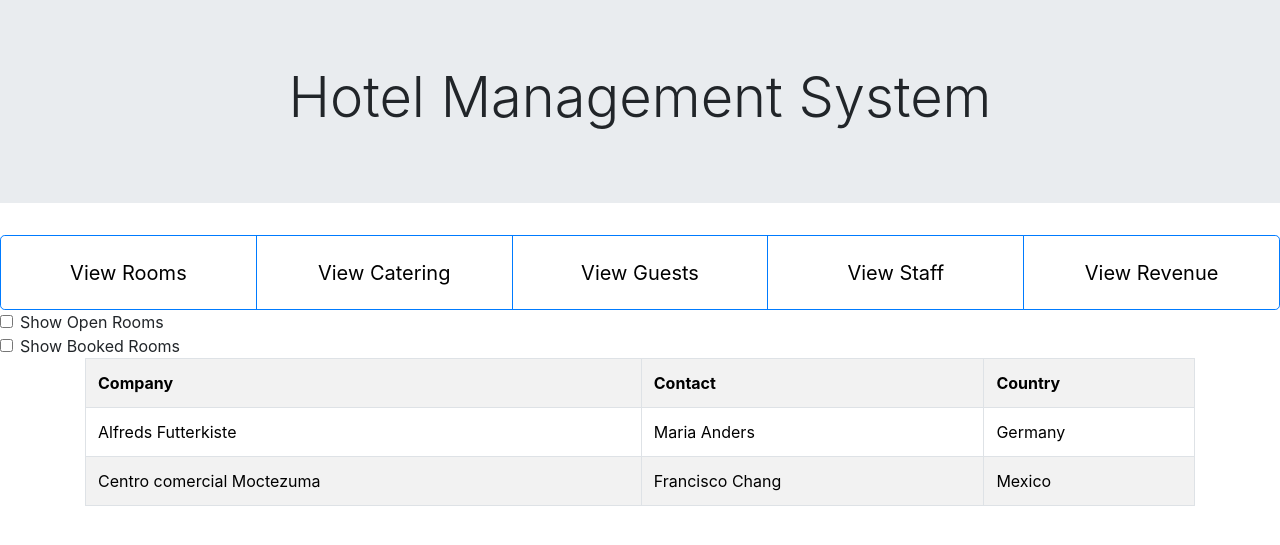
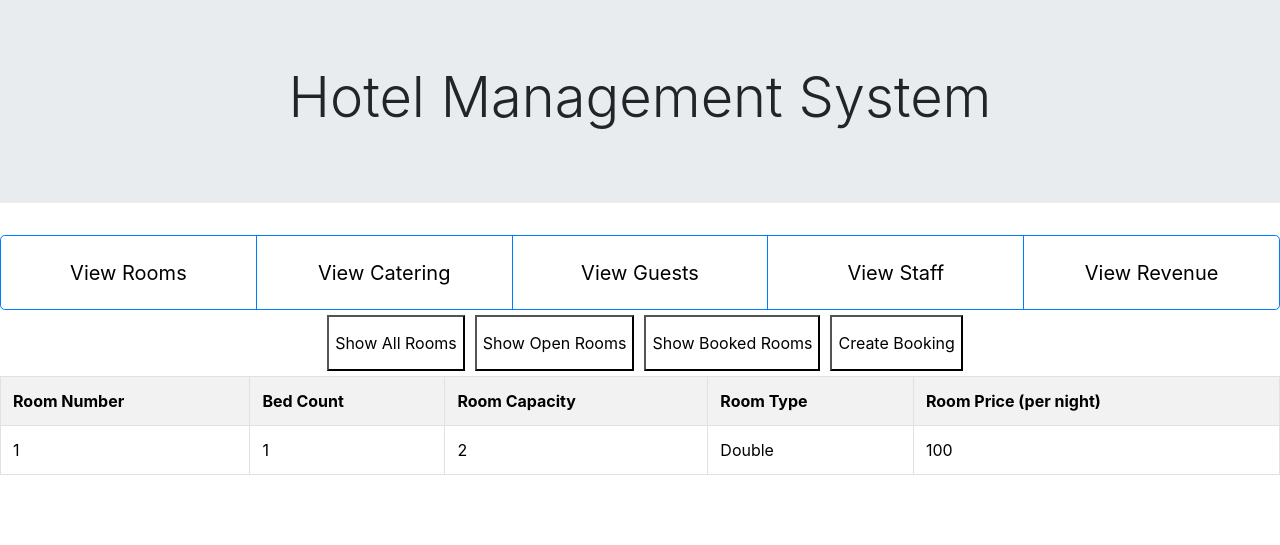
Before and after one commit to Ernest0G/CSE111-Project, a Flask app: page / in a window 1280 px wide, after a click on "View Rooms". Shown: the top 545 px of the page. Run offline with Flask 2, Linux system fonts and the light colour scheme; some libraries are stand-ins or nearby versions.

Commit message:
updated styling + created table for example view

```diff
--- a/Hotel Management/server.py
+++ b/Hotel Management/server.py
@@ -1,4 +1,5 @@
 from flask import Flask,render_template
+import sqlite3
 
 app = Flask(__name__)
 
@@ -10,4 +11,5 @@ def index():
 
 
 if __name__ == '__main__':
+    con = sqlite3.connect('data.sqlite')
     app.run(host='localhost', port=5000, debug=True)
--- a/Hotel Management/static/styles/style.css
+++ b/Hotel Management/static/styles/style.css
@@ -30,7 +30,7 @@ html,body{
     width: 100%;
     height: 100%;
     display: flex;
-    flex-direction: row;
+    flex-direction: column;
     flex-wrap: nowrap;
     justify-content: center;
     display: none;
@@ -44,3 +44,27 @@ html,body{
 .table{
     width: 100%;
 }
+
+.view-rooms-options{
+    width: 100%;
+    height: 5%;
+    display: flex;
+    flex-direction: row;
+    flex-wrap: nowrap;
+    justify-content: center;
+    align-content: space-between;
+    margin: 5px;
+    gap: 10px;
+}
+
+.button{
+    background-color: rgb(255, 255, 255);
+}
+
+.button:hover{
+    background-color: rgb(183, 229, 255);
+}
+
+.button:active{
+    background-color: rgb(166, 206, 230);
+}
--- a/Hotel Management/templates/index.html
+++ b/Hotel Management/templates/index.html
@@ -24,42 +24,42 @@
 
     <div class="content-container" id="view-rooms">
         <div class="view-rooms-options">
-            <div class="form-check">
-                <input class="form-check-input" type="checkbox" value="openRooms" id="flexCheckDefault">
-                <label class="form-check-label">
-                    Show Open Rooms
-                </label>
-            </div>
-            <div class="form-check">
-                <input class="form-check-input" type="checkbox" value="bookedRooms" id="flexCheckDefault" onclick="">
-                <label class="form-check-label">
-                    Show Booked Rooms
-                </label>
-            </div>
+            <button type="button" class="button" onclick="">
+                Show All Rooms
+            </button>
+            <button type="button" class="button" onclick="">
+                Show Open Rooms
+            </button>
+            <button type="button" class="button" onclick="">
+                Show Booked Rooms
+            </button>
+            <button type="button" class="button" onclick="">
+                Create Booking
+            </button>
         </div>
-        <div class="table container" id="room-table">
+        <div class="table-container" id="room-table">
             <table class="table table-bordered table-striped">
                 <tr>
-                    <th>Company</th>
-                    <th>Contact</th>
-                    <th>Country</th>
+                    <th>Room Number</th>
+                    <th>Bed Count</th>
+                    <th>Room Capacity</th>
+                    <th>Room Type</th>
+                    <th>Room Price (per night)</th>
                 </tr>
                 <tr>
-                    <td>Alfreds Futterkiste</td>
-                    <td>Maria Anders</td>
-                    <td>Germany</td>
+                    <td>1</td>
+                    <td>1</td>
+                    <td>2</td>
+                    <td>Double</td>
+                    <td>100</td>
                 </tr>
-                <tr>
-                    <td>Centro comercial Moctezuma</td>
-                    <td>Francisco Chang</td>
-                    <td>Mexico</td>
-                </tr>
+
             </table>
         </div>
     </div>
 
-    <div class="content-container" id="view-Catering">
-        <div class="table container" id="room-table">
+    <div class="content-container" id="view-catering">
+        <div class="table container" id="catering-table">
             <table class="table table-bordered table-striped">
                 <tr>
                     <th>Company</th>
```
Also changed, not shown: Hotel Management/data.sqlite (renamed from Phase 2/data.sqlite).
